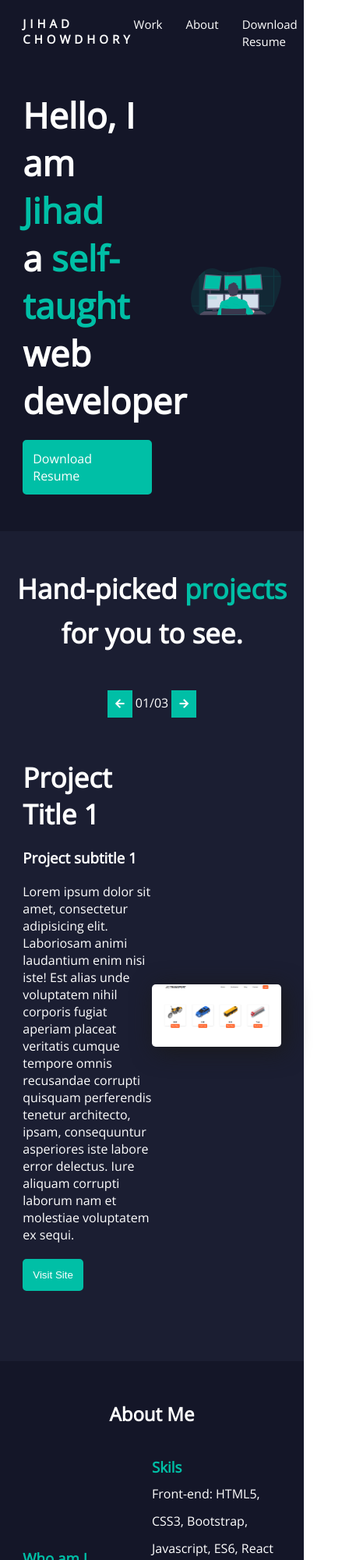
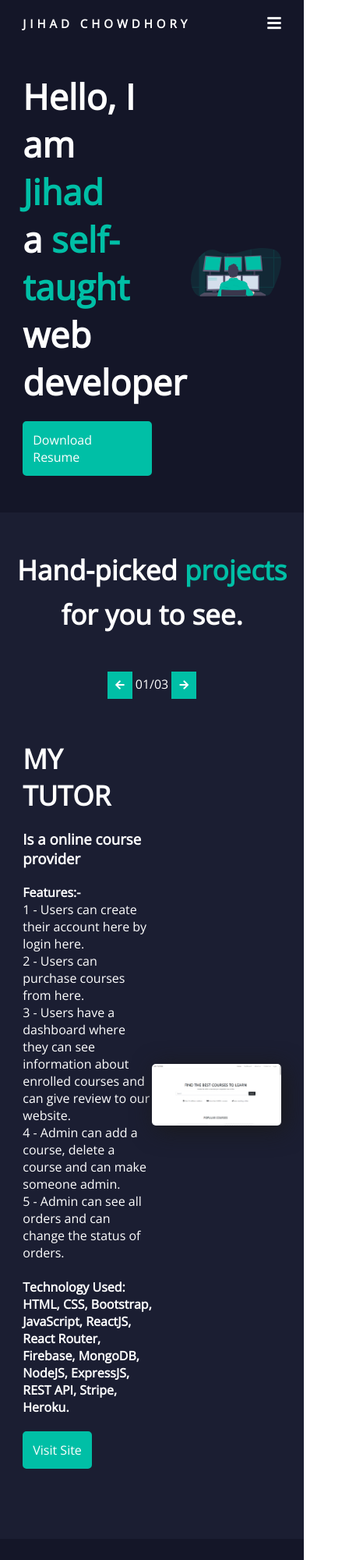
Before and after one commit to jihadChowdhory/portfolio, a plain HTML site: page index.html in a window 390 px wide. Shown: the top 2000 px of the page at 78% size, 466 px wide, since content can reach past the window. Drawn offline with nearby package versions, Linux system fonts and the light colour scheme.

Commit message:
added slide animation

```diff
--- a/app.js
+++ b/app.js
@@ -28,3 +28,12 @@ const changeProject = (count) => {
     document.getElementById("project-3").style.display = "none";
   }
 };
+let isDisplaying = false;
+const dropDownMenu = () => {
+  isDisplaying = !isDisplaying;
+  if (isDisplaying) {
+    console.log("Displaying the menus");
+  } else {
+    console.log("Hiding the menus");
+  }
+};
--- a/index.html
+++ b/index.html
@@ -20,8 +20,11 @@
     />
     <!-- Font Awesome -->
     <!-- CSS Stylesheet -->
-    <link rel="stylesheet" href="style.css" />
+    <link rel="stylesheet" href="./styles/style.css" />
     <!-- CSS Stylesheet -->
+    <!-- Responsive CSS -->
+    <link rel="stylesheet" href="./styles/responsive.css" />
+    <!-- Responsive CSS -->
     <title>Jihad Chowdhory - Self taught Web Developer</title>
   </head>
   <body>
@@ -46,6 +49,11 @@
             >
           </li>
         </ul>
+        <i
+          class="fas fa-bars dropdown"
+          id="dropdown"
+          onclick="dropDownMenu()"
+        ></i>
       </div>
     </nav>
     <!-- Navigation Bar -->
@@ -53,8 +61,8 @@
     <section class="header">
       <div class="container">
         <div class="header-text half-width">
-          <h1>Hello, I am <span class="primary-color">Jihad</span></h1>
           <h1>
+            Hello, I am <span class="primary-color">Jihad</span> <br />
             a <span class="primary-color">self-taught</span> web developer
           </h1>
           <a
@@ -95,37 +103,62 @@
       <div class="projects container">
         <div class="single-project" id="project-1">
           <div class="project-details half-width">
-            <h2>Project Title 1</h2>
-            <h3>Project subtitle 1</h3>
+            <h2>MY TUTOR</h2>
+            <h3>Is a online course provider</h3>
+            <p><b>Features:-</b></p>
+            <p>1 - Users can create their account here by login here.</p>
+            <p>2 - Users can purchase courses from here.</p>
             <p>
-              Lorem ipsum dolor sit amet, consectetur adipisicing elit.
-              Laboriosam animi laudantium enim nisi iste! Est alias unde
-              voluptatem nihil corporis fugiat aperiam placeat veritatis cumque
-              tempore omnis recusandae corrupti quisquam perferendis tenetur
-              architecto, ipsam, consequuntur asperiores iste labore error
-              delectus. Iure aliquam corrupti laborum nam et molestiae
-              voluptatem ex sequi.
+              3 - Users have a dashboard where they can see information about
+              enrolled courses and can give review to our website.
             </p>
-            <button class="primary-btn">Visit Site</button>
+            <p>
+              4 - Admin can add a course, delete a course and can make someone
+              admin.
+            </p>
+            <p>
+              5 - Admin can see all orders and can change the status of orders.
+            </p>
+            <br />
+            <p>
+              <b
+                >Technology Used: HTML, CSS, Bootstrap, JavaScript, ReactJS,
+                React Router, Firebase, MongoDB, NodeJS, ExpressJS, REST API,
+                Stripe, Heroku.</b
+              >
+            </p>
+            <a
+              class="primary-btn"
+              href="https://my-tutor-jc.web.app/"
+              target="_blank"
+              >Visit Site</a
+            >
           </div>
           <div class="project-img half-width">
-            <img src="./imgs/jc-transport.png" alt="" />
+            <img src="./imgs/my-tutor.png" alt="" />
           </div>
         </div>
         <div class="single-project" id="project-2" style="display: none">
           <div class="project-details half-width">
-            <h2>Project Title 2</h2>
-            <h3>Project subtitle 2</h3>
+            <h2>JC TRANSPORT</h2>
+            <h3>Is a ride sharing application</h3>
+            <p><b>Features:-</b></p>
+            <p>1 - User can create account by login.</p>
+            <p>2 - User can book ride from 4 types of vehicles easily.</p>
+            <p>3 - User can search for the nearest available vehicles.</p>
+            <br />
             <p>
-              Lorem ipsum dolor sit amet, consectetur adipisicing elit.
-              Laboriosam animi laudantium enim nisi iste! Est alias unde
-              voluptatem nihil corporis fugiat aperiam placeat veritatis cumque
-              tempore omnis recusandae corrupti quisquam perferendis tenetur
-              architecto, ipsam, consequuntur asperiores iste labore error
-              delectus. Iure aliquam corrupti laborum nam et molestiae
-              voluptatem ex sequi.
+              <b
+                >Technology Used: HTML, CSS, JavaScript, ReactJS, React Router,
+                Firebase, Font Awesome Icon, Google Fonts.</b
+              >
             </p>
-            <button class="primary-btn">Visit Site</button>
+            <a
+              class="primary-btn"
+              href="https://jc-transport.web.app/"
+              target="_blank"
+              >Visit Site</a
+            >
           </div>
           <div class="project-img half-width">
             <img src="./imgs/jc-transport.png" alt="" />
@@ -133,21 +166,26 @@
         </div>
         <div class="single-project" id="project-3" style="display: none">
           <div class="project-details half-width">
-            <h2>Project Title 3</h2>
-            <h3>Project subtitle 3</h3>
+            <h2>LEAGUE INFO</h2>
+            <h3>Is a league information gathering website</h3>
+            <p><b>Features:-</b></p>
             <p>
-              Lorem ipsum dolor sit amet, consectetur adipisicing elit.
-              Laboriosam animi laudantium enim nisi iste! Est alias unde
-              voluptatem nihil corporis fugiat aperiam placeat veritatis cumque
-              tempore omnis recusandae corrupti quisquam perferendis tenetur
-              architecto, ipsam, consequuntur asperiores iste labore error
-              delectus. Iure aliquam corrupti laborum nam et molestiae
-              voluptatem ex sequi.
+              1 - It is a simple website where user can search for league
+              information in details.
             </p>
-            <button class="primary-btn">Visit Site</button>
+            <br />
+            <p>
+              <b>Technology Used: HTML, CSS, JavaScript, ReactJS, React </b>
+            </p>
+            <a
+              class="primary-btn"
+              href="https://p3assignment8.netlify.app/"
+              target="_blank"
+              >Visit Site</a
+            >
           </div>
           <div class="project-img half-width">
-            <img src="./imgs/jc-transport.png" alt="" />
+            <img src="./imgs/league-info.png" alt="" />
           </div>
         </div>
       </div>
--- /dev/null
+++ b/styles/responsive.css
@@ -0,0 +1,13 @@
+/* Responsive designs for Medium Devices */
+@media (max-width: 768px) {
+}
+
+/* Responsive designs for Small Devices */
+@media (max-width: 480px) {
+  .nav-items {
+    display: none;
+  }
+  .dropdown {
+    display: block;
+  }
+}
--- a/style.css
+++ b/styles/style.css
@@ -35,6 +35,10 @@ h1 {
 /* Navigation bar */
 nav {
   background-color: #141628;
+  position: sticky;
+  top: 0;
+  overflow: hidden;
+  width: 100%;
 }
 nav div {
   display: flex;
@@ -61,6 +65,11 @@ nav div {
   font-weight: bold;
   text-transform: uppercase;
   letter-spacing: 5px;
+}
+.dropdown {
+  color: white;
+  display: none;
+  font-size: 20px;
 }
 /* Navigation bar */
 /* Header Section */
@@ -91,7 +100,15 @@ nav div {
 .single-project {
   display: flex;
   align-items: center;
-  transition: all 5s;
+  animation: slide 0.3s ease-in-out;
+}
+@keyframes slide {
+  0% {
+    transform: scale(0, 0);
+  }
+  100% {
+    transform: scale(1, 1);
+  }
 }
 .project-img img {
   width: 100%;
```
Also changed, not shown: imgs/avatar.jfif (added), imgs/league-info.png (added), imgs/my-tutor.png (added), 1 other file.
